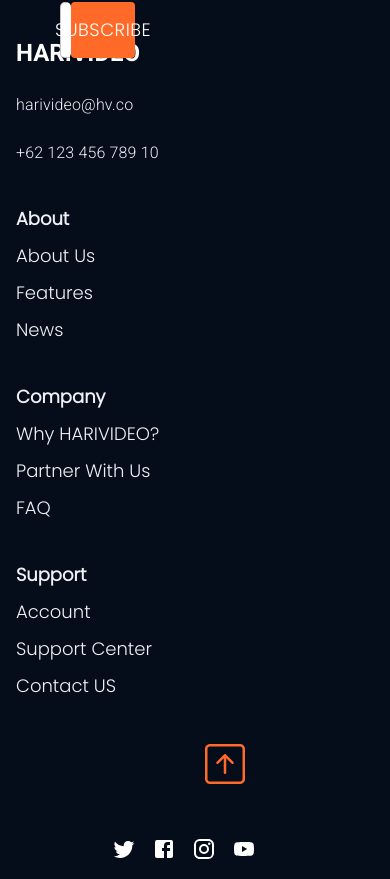
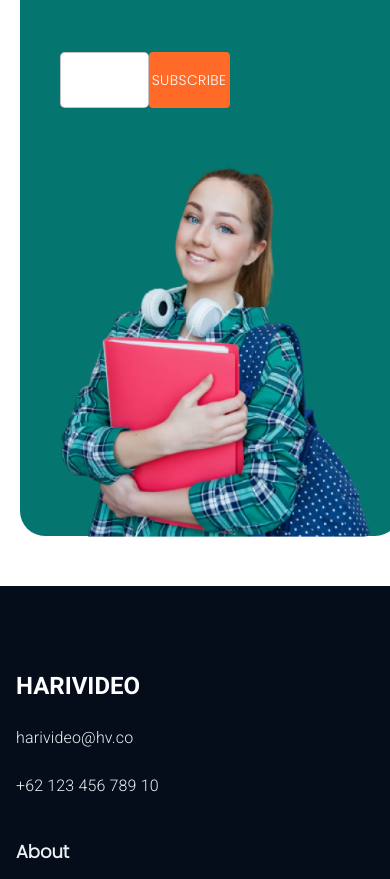
Before and after one commit to aladino24/project-akhir-HMS, a React (Create React App) app: page / in a window 390 px wide. Shown: the part 9018-9897 px from the top of the page. Built offline with nearby package versions, Linux system fonts and the light colour scheme.

Commit message:
Menambahkan Image dan Responsive di banner Subscribe

```diff
--- a/src/pages/landing_page/components/content/join-us/JoinUs.tsx
+++ b/src/pages/landing_page/components/content/join-us/JoinUs.tsx
@@ -2,6 +2,7 @@
 import Typography from '@mui/material/Typography'
 import TextField from '@mui/material/TextField'
 import Button from '@mui/material/Button'
+import women from './../../../../../assets/subscribe/women.png';
 // import makeStyles from '@material-ui/core/styles'
 
 // const useStyle = makeStyles({
@@ -16,11 +17,13 @@
   return (
     <Box
     sx={{
-        width: '100%',
-        height:'378px',
+        display: {lg:'flex', md:'block', sm:'block', xs:'block'},
+        justifyContent: 'space-between',
+        width: '97%',
+        height: {lg:'420px', md:'40%'},
         bgcolor:'#04756F',
         borderRadius: '25px',
-        marginTop: '250px',
+        marginTop: '300px',
         marginBottom: '50px',
         paddingLeft:"40px",
         boxShadow:'border-box'
@@ -31,6 +34,7 @@
     //   textAlign='center'
       paddingTop= '50px'
       width='50%'
+      paddingBottom= '50px'
 
       >
          <Typography
@@ -55,7 +59,7 @@
          </Typography>
 
           <Box
-          display='flex'
+          sx={{ display: {sm:'block',lg:'flex', xs:'flex', md:'flex'} }}
           justifyContent='space-between'
           marginTop='50px'
 
@@ -68,7 +72,6 @@
             width:'60%',
             // marginTop:'30px',
 
-
         }}
 
         />
@@ -77,20 +80,30 @@
       //  className={classes.button}
         sx={{
             bgcolor:'#FF6A28',
-            marginRight:'100px',
+            marginRight:{sm:'70px', lg:'190px', md: '70px'},
            color:'white',
-           fontSize:'18px',
+           fontSize:{sm:'15px',lg:'18px',md:'16px'},
            fontFamily:'poppins'
 
         }}>SUBSCRIBE</Button>
 
           </Box>
 
-
-
       </Box>
 
-
+      <Box
+         component='img'
+         width='460px'
+         height='740px'
+         position='relative'
+         top={-157}
+         sx={{
+             top:{lg:-180, md:5, sm:5, xs:5,},
+             width:{lg:'480px', md:'460px', xs:'320px'},
+             height:{lg:'600px', md:'535.7px', xs:'373.84px'},
+         }}
+         src={women}
+         ></Box>
 
     </Box>
   )
--- a/src/pages/landing_page/components/footer/footer.tsx
+++ b/src/pages/landing_page/components/footer/footer.tsx
@@ -84,12 +84,12 @@
                     </Grid>
 
                     <Grid item xs={12} sm={3}>
-                      <Box mb={5} ml={23}>
+                      <Box mb={5} ml={7}>
                           <IconButton size='small' arial-label="top" >
                             <img src={top} alt="top" />
                           </IconButton>
                       </Box>
-                      <Box ml={11}>
+                      <Box ml={5}>
                       <IconButton sx={{ color:'white' }} arial-label="twiter-icon">
                             <TwitterIcon />
                         </IconButton>
```
Also changed, not shown: src/assets/subscribe/women.png (added).
